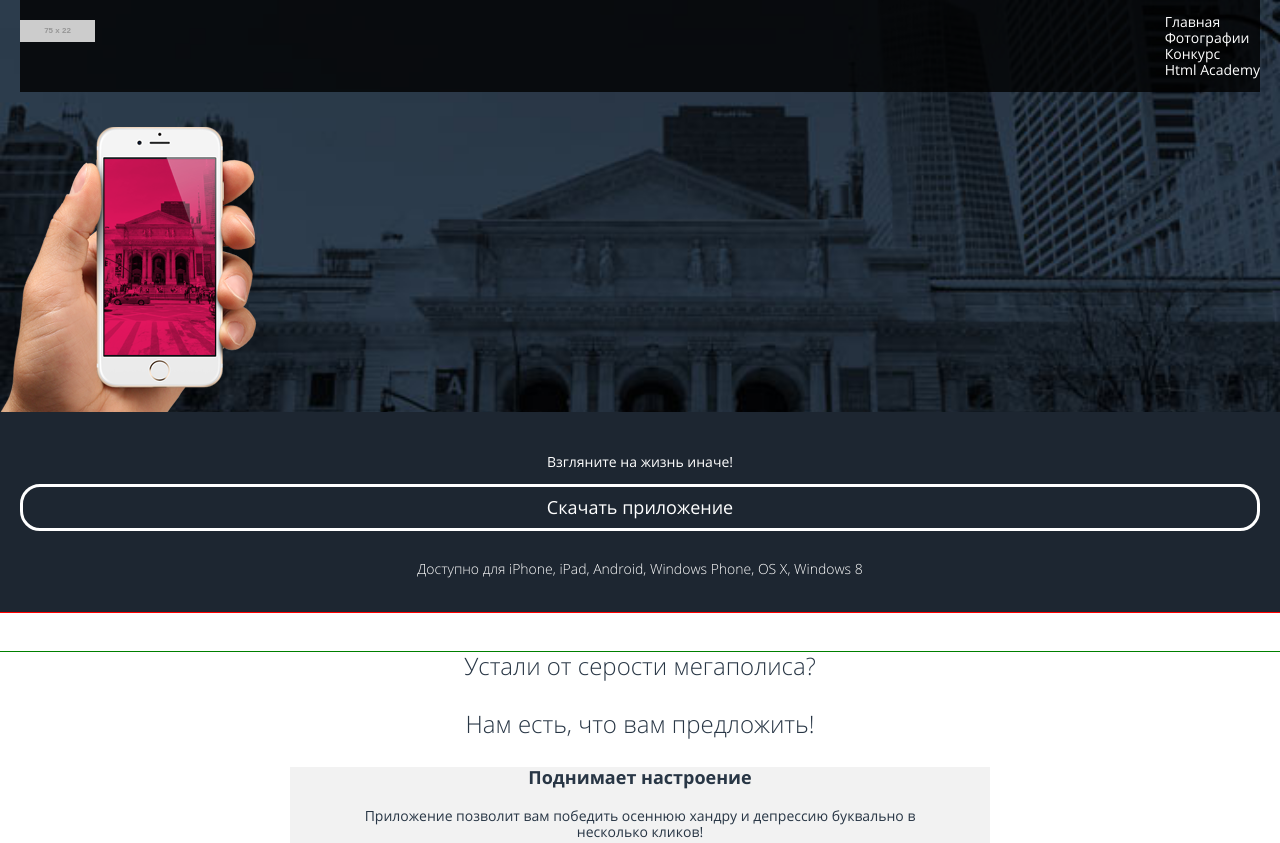
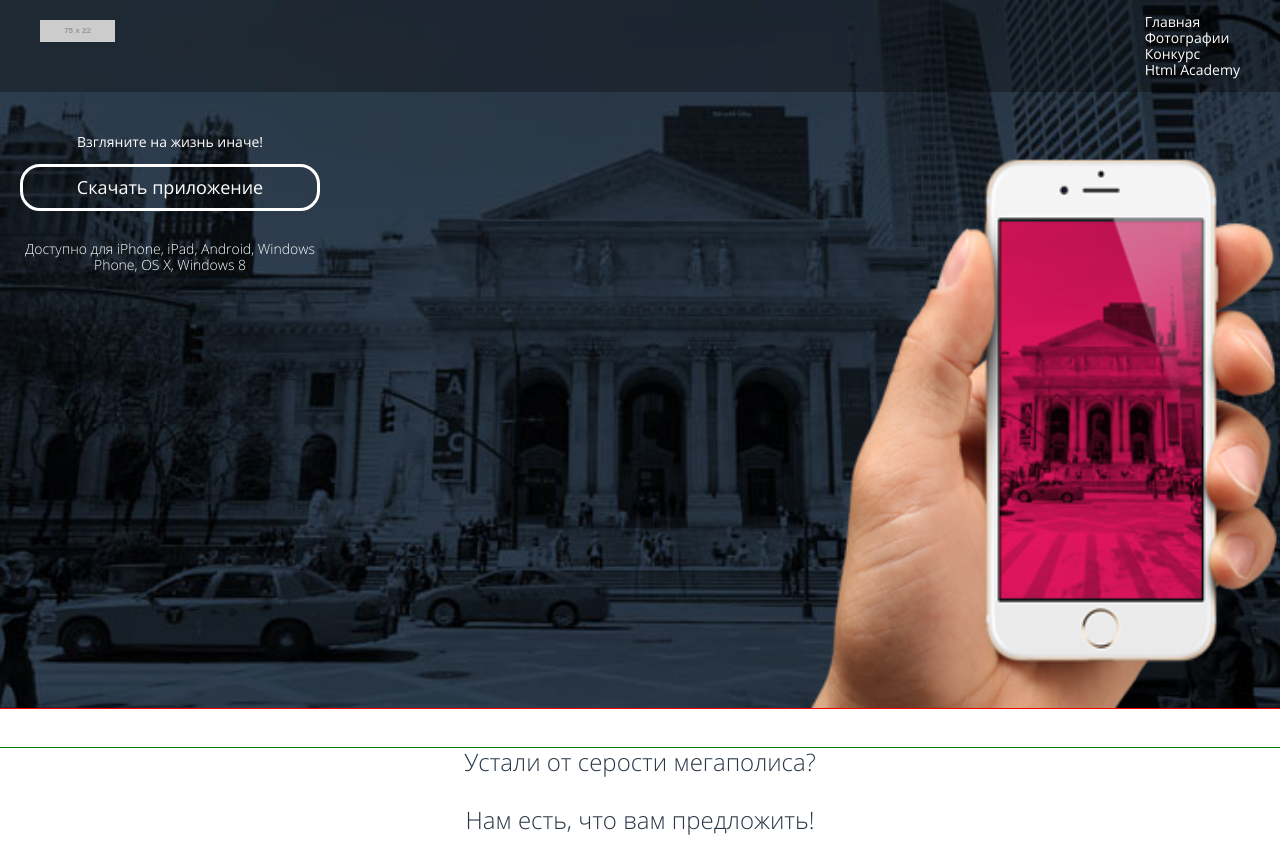
Before and after one commit to mityamf/2483-pink, a plain HTML site: page index.html in a window 1280 px wide. Shown: the top 843 px of the page. Drawn offline with nearby package versions, Linux system fonts and the light colour scheme; files that its build step writes are made by us from their sources; placeholder pictures from the web are drawn by us.

Commit message:
some of header's part is done

```diff
--- a/sass/blocks/main-header.scss
+++ b/sass/blocks/main-header.scss
@@ -3,13 +3,29 @@
   outline: 1px solid red;
   color: $white-color;
   margin-bottom: 40px;
+  @include clearfix();
+
+  @media (#{$tablet-width}) {
+    position: relative;
+    padding-bottom: 400px;
+    &::before {
+      content: '';
+      width: 470px;
+      height: 550px;
+      background: url('../../img/iphone-hand-mobile@1x.png') no-repeat;
+      background-size: 470px 550px;
+      position: absolute;
+      bottom: 0;
+      right: 0;
+    }
+  }
 }
 
 .main-header__wrapper {
-  @include clearfix();
-  padding: 0 20px 320px;
+  padding-bottom: 400px;
   position: relative;
-    &::before {
+
+  &::before {
     content: '';
     width: 258px;
     height: 286px;
@@ -18,10 +34,21 @@
     bottom: 0;
     left: 0;
   }
+  @media (#{$tablet-width}) {
+    padding-bottom: 0px;
+    &::before {
+      background: none;
+    }
+  }
 }
+
 .main-header__nav-wrapper {
   @include clearfix();
-  background-color: rgba(0, 0, 0, 0.8);
+  background-color: rgba(0, 0, 0, 0.3);
+  padding: 0 20px;
+  @media (#{$tablet-width}) {
+    padding: 0 40px;
+  }
 }
 
 .logo {
@@ -50,6 +77,12 @@
   padding: 28px 20px 35px;
   text-align: center;
   position: relative;
+
+  @media (#{$tablet-width}) {
+    width: 300px;
+    float: left;
+    background: none;
+  }
 }
 
 .intro__download-link {
```
Also changed, not shown: index.html (+0 -1 lines).
